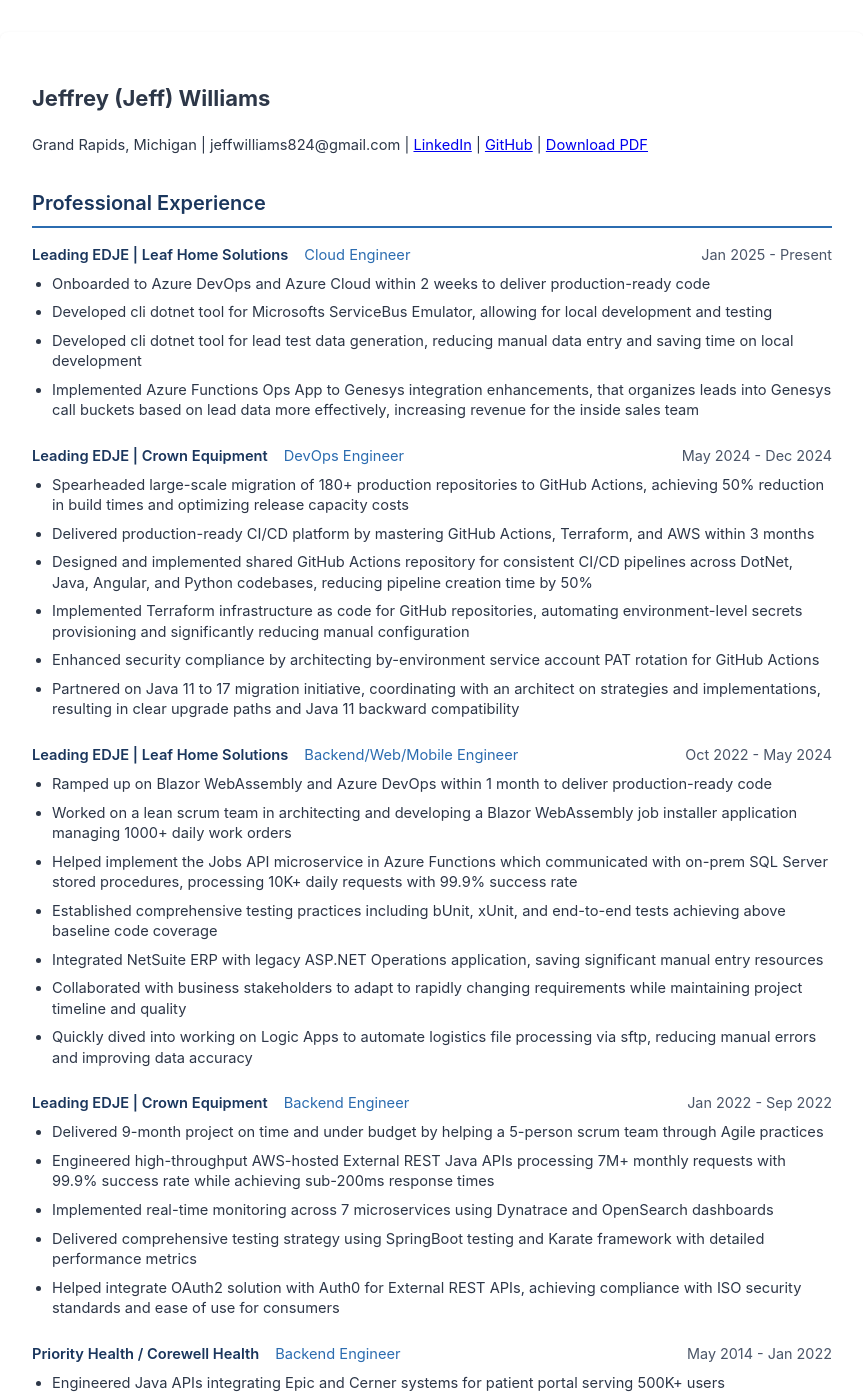
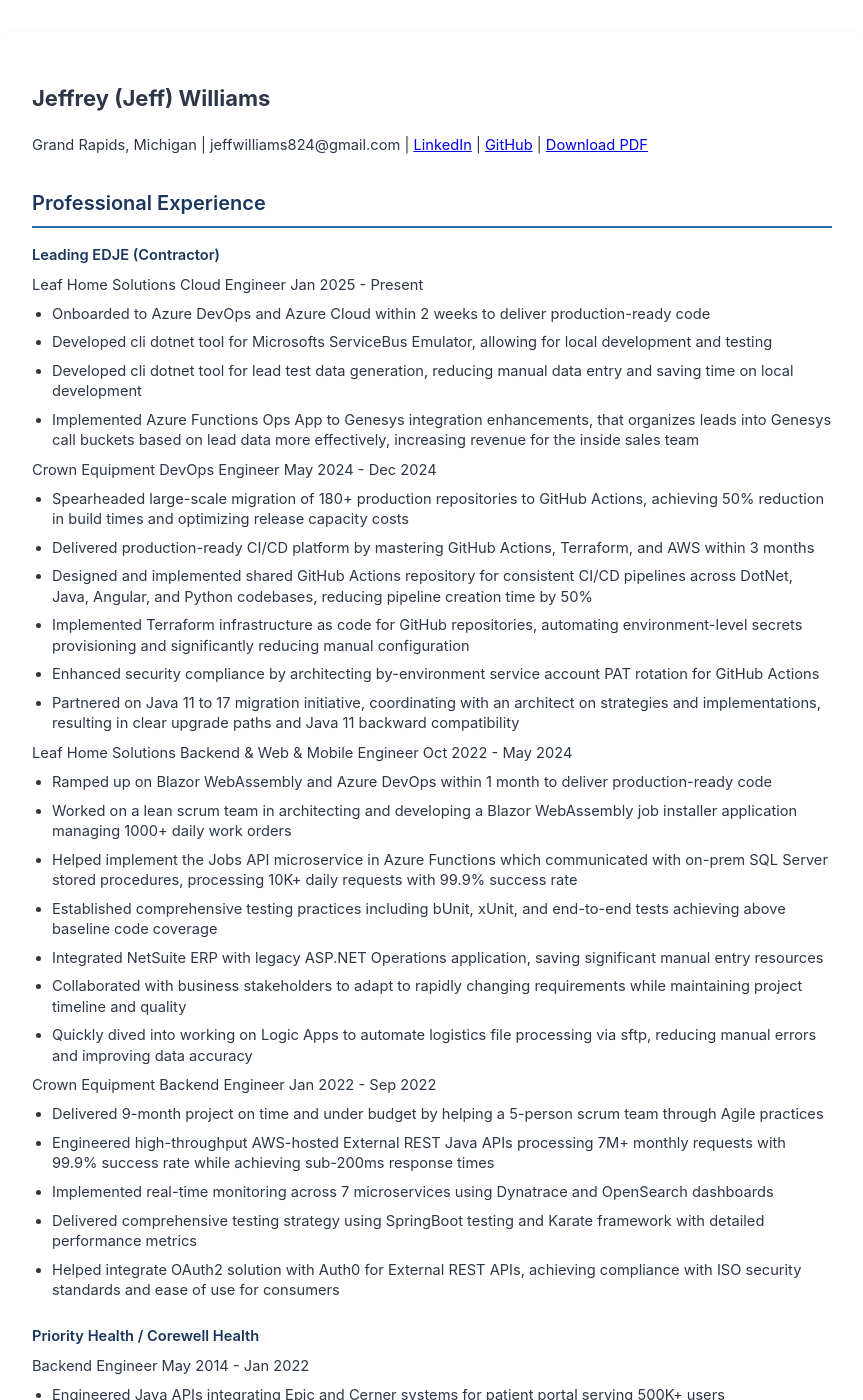
Before and after one commit to jwill824/resume, a Jekyll site: the page built from index.html, in a window 1280 px wide and 1400 px high. Shown: the whole window, without its empty margins (208-1071 px from the left). Built offline with Jekyll 4.4.1, drawn with Linux system fonts in a browser that asks for light colours.

Commit message:
chore: updating resume and pipeline

```diff
--- a/_data/resume.yml
+++ b/_data/resume.yml
@@ -7,51 +7,46 @@
   github: jwill824
 
 experience:
-  - company: Leading EDJE
-    client: Leaf Home Solutions
-    role: Cloud Engineer
-    date: Jan 2025 - Present
-    achievements:
-      - 'Onboarded to Azure DevOps and Azure Cloud within 2 weeks to deliver production-ready code'
-      - 'Developed cli dotnet tool for Microsofts ServiceBus Emulator, allowing for local development and testing'
-      - 'Developed cli dotnet tool for lead test data generation, reducing manual data entry and saving time on local development'
-      - 'Implemented Azure Functions Ops App to Genesys integration enhancements, that organizes leads into Genesys call buckets based on lead data more effectively, increasing revenue for the inside sales team'
-
-  - company: Leading EDJE
-    client: Crown Equipment
-    role: DevOps Engineer
-    date: May 2024 - Dec 2024
-    achievements:
-      - 'Spearheaded large-scale migration of 180+ production repositories to GitHub Actions, achieving 50% reduction in build times and optimizing release capacity costs'
-      - 'Delivered production-ready CI/CD platform by mastering GitHub Actions, Terraform, and AWS within 3 months'
-      - 'Designed and implemented shared GitHub Actions repository for consistent CI/CD pipelines across DotNet, Java, Angular, and Python codebases, reducing pipeline creation time by 50%'
-      - 'Implemented Terraform infrastructure as code for GitHub repositories, automating environment-level secrets provisioning and significantly reducing manual configuration'
-      - 'Enhanced security compliance by architecting by-environment service account PAT rotation for GitHub Actions'
-      - 'Partnered on Java 11 to 17 migration initiative, coordinating with an architect on strategies and implementations, resulting in clear upgrade paths and Java 11 backward compatibility'
-
-  - company: Leading EDJE
-    client: Leaf Home Solutions
-    role: Backend/Web/Mobile Engineer
-    date: Oct 2022 - May 2024
-    achievements:
-      - 'Ramped up on Blazor WebAssembly and Azure DevOps within 1 month to deliver production-ready code'
-      - 'Worked on a lean scrum team in architecting and developing a Blazor WebAssembly job installer application managing 1000+ daily work orders'
-      - 'Helped implement the Jobs API microservice in Azure Functions which communicated with on-prem SQL Server stored procedures, processing 10K+ daily requests with 99.9% success rate'
-      - 'Established comprehensive testing practices including bUnit, xUnit, and end-to-end tests achieving above baseline code coverage'
-      - 'Integrated NetSuite ERP with legacy ASP.NET Operations application, saving significant manual entry resources'
-      - 'Collaborated with business stakeholders to adapt to rapidly changing requirements while maintaining project timeline and quality'
-      - 'Quickly dived into working on Logic Apps to automate logistics file processing via sftp, reducing manual errors and improving data accuracy'
-
-  - company: Leading EDJE
-    client: Crown Equipment
-    role: Backend Engineer
-    date: Jan 2022 - Sep 2022
-    achievements:
-      - 'Delivered 9-month project on time and under budget by helping a 5-person scrum team through Agile practices'
-      - 'Engineered high-throughput AWS-hosted External REST Java APIs processing 7M+ monthly requests with 99.9% success rate while achieving sub-200ms response times'
-      - 'Implemented real-time monitoring across 7 microservices using Dynatrace and OpenSearch dashboards'
-      - 'Delivered comprehensive testing strategy using SpringBoot testing and Karate framework with detailed performance metrics'
-      - 'Helped integrate OAuth2 solution with Auth0 for External REST APIs, achieving compliance with ISO security standards and ease of use for consumers'
+  - company: Leading EDJE (Contractor)
+    assignments:
+      - client: Leaf Home Solutions
+        role: Cloud Engineer
+        date: Jan 2025 - Present
+        achievements:
+          - 'Onboarded to Azure DevOps and Azure Cloud within 2 weeks to deliver production-ready code'
+          - 'Developed cli dotnet tool for Microsofts ServiceBus Emulator, allowing for local development and testing'
+          - 'Developed cli dotnet tool for lead test data generation, reducing manual data entry and saving time on local development'
+          - 'Implemented Azure Functions Ops App to Genesys integration enhancements, that organizes leads into Genesys call buckets based on lead data more effectively, increasing revenue for the inside sales team'
+      - client: Crown Equipment
+        role: DevOps Engineer
+        date: May 2024 - Dec 2024
+        achievements:
+          - 'Spearheaded large-scale migration of 180+ production repositories to GitHub Actions, achieving 50% reduction in build times and optimizing release capacity costs'
+          - 'Delivered production-ready CI/CD platform by mastering GitHub Actions, Terraform, and AWS within 3 months'
+          - 'Designed and implemented shared GitHub Actions repository for consistent CI/CD pipelines across DotNet, Java, Angular, and Python codebases, reducing pipeline creation time by 50%'
+          - 'Implemented Terraform infrastructure as code for GitHub repositories, automating environment-level secrets provisioning and significantly reducing manual configuration'
+          - 'Enhanced security compliance by architecting by-environment service account PAT rotation for GitHub Actions'
+          - 'Partnered on Java 11 to 17 migration initiative, coordinating with an architect on strategies and implementations, resulting in clear upgrade paths and Java 11 backward compatibility'
+      - client: Leaf Home Solutions
+        role: Backend & Web & Mobile Engineer
+        date: Oct 2022 - May 2024
+        achievements:
+          - 'Ramped up on Blazor WebAssembly and Azure DevOps within 1 month to deliver production-ready code'
+          - 'Worked on a lean scrum team in architecting and developing a Blazor WebAssembly job installer application managing 1000+ daily work orders'
+          - 'Helped implement the Jobs API microservice in Azure Functions which communicated with on-prem SQL Server stored procedures, processing 10K+ daily requests with 99.9% success rate'
+          - 'Established comprehensive testing practices including bUnit, xUnit, and end-to-end tests achieving above baseline code coverage'
+          - 'Integrated NetSuite ERP with legacy ASP.NET Operations application, saving significant manual entry resources'
+          - 'Collaborated with business stakeholders to adapt to rapidly changing requirements while maintaining project timeline and quality'
+          - 'Quickly dived into working on Logic Apps to automate logistics file processing via sftp, reducing manual errors and improving data accuracy'
+      - client: Crown Equipment
+        role: Backend Engineer
+        date: Jan 2022 - Sep 2022
+        achievements:
+          - 'Delivered 9-month project on time and under budget by helping a 5-person scrum team through Agile practices'
+          - 'Engineered high-throughput AWS-hosted External REST Java APIs processing 7M+ monthly requests with 99.9% success rate while achieving sub-200ms response times'
+          - 'Implemented real-time monitoring across 7 microservices using Dynatrace and OpenSearch dashboards'
+          - 'Delivered comprehensive testing strategy using SpringBoot testing and Karate framework with detailed performance metrics'
+          - 'Helped integrate OAuth2 solution with Auth0 for External REST APIs, achieving compliance with ISO security standards and ease of use for consumers'
 
   - company: Priority Health / Corewell Health
     role: Backend Engineer
--- a/index.html
+++ b/index.html
@@ -19,16 +19,35 @@
   <div class="experience-item">
     <div class="experience-header">
       <div class="company-line">
-        <span class="company">{{ job.company }}{% if job.client %} | {{ job.client }}{% endif %}</span>
+        <span class="company">{{ job.company }}</span>
+      </div>
+    </div>
+    {% if job.assignments %}
+      {% for assignment in job.assignments %}
+      <div class="assignment">
+        <div class="role-line">
+          <span class="client">{{ assignment.client }}</span>
+          <span class="role">{{ assignment.role }}</span>
+          <span class="date">{{ assignment.date }}</span>
+        </div>
+        <ul>
+          {% for achievement in assignment.achievements %}
+          <li>{{ achievement }}</li>
+          {% endfor %}
+        </ul>
+      </div>
+      {% endfor %}
+    {% else %}
+      <div class="role-line">
         <span class="role">{{ job.role }}</span>
         <span class="date">{{ job.date }}</span>
       </div>
-    </div>
-    <ul>
-      {% for achievement in job.achievements %}
-      <li>{{ achievement }}</li>
-      {% endfor %}
-    </ul>
+      <ul>
+        {% for achievement in job.achievements %}
+        <li>{{ achievement }}</li>
+        {% endfor %}
+      </ul>
+    {% endif %}
   </div>
   {% endfor %}
 </section>
```
Also changed, not shown: .github/workflows/cicd.yml, .github/workflows/update-visual-regression-baseline.yml (deleted), README.md.
